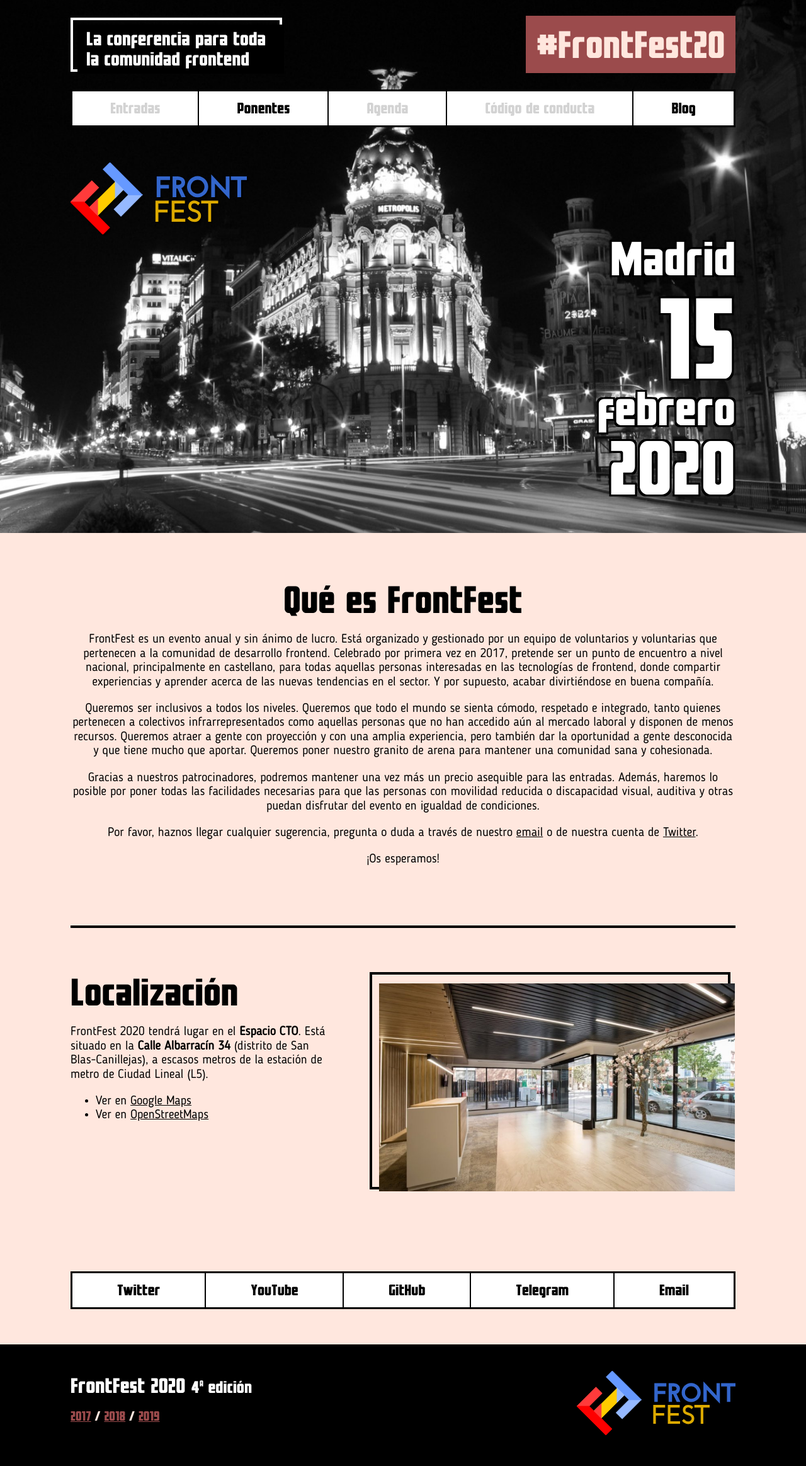
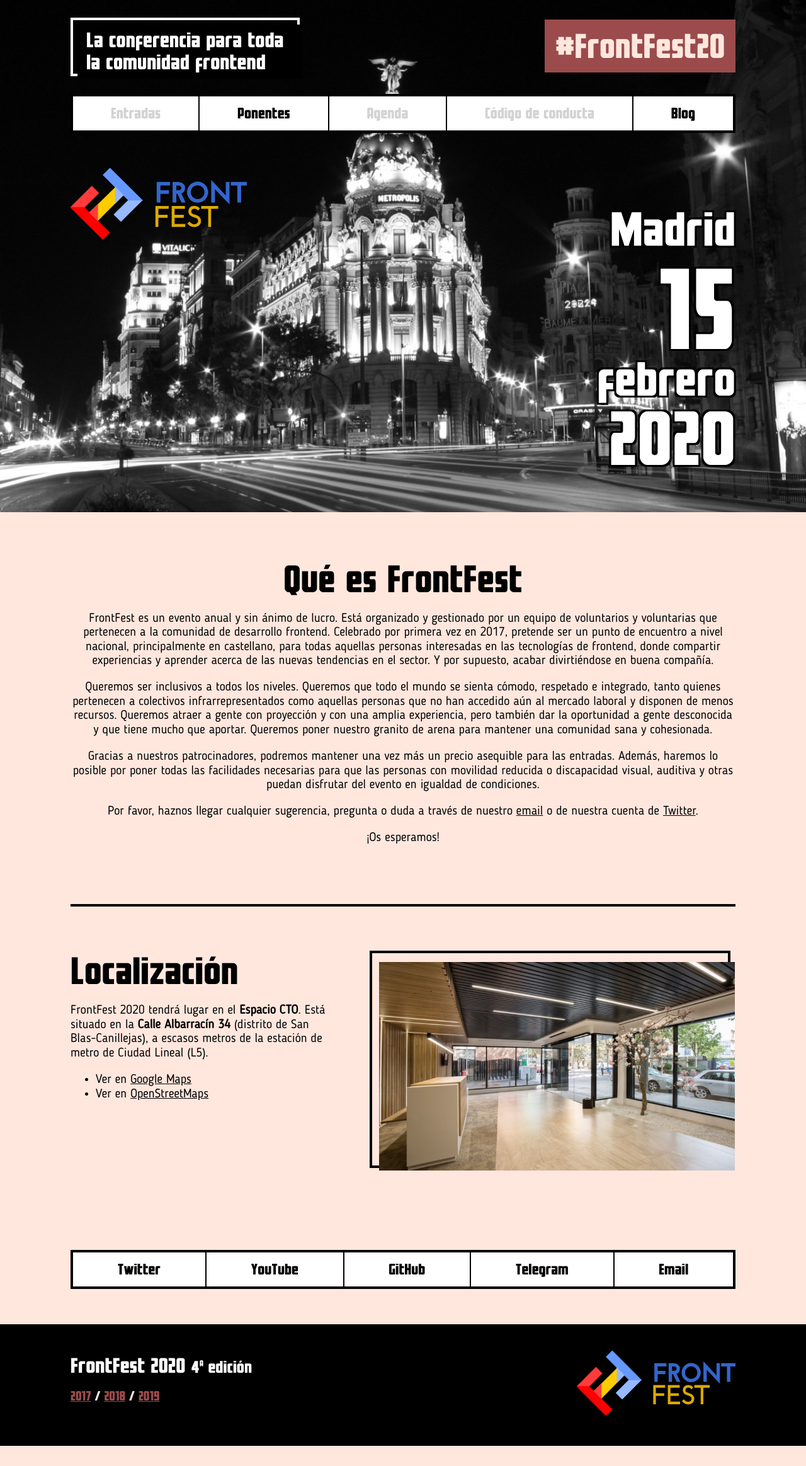
Before and after one commit to frontfest/beta, a Jekyll site: the page built from index.html, in a window 1280 px wide. Shown: the whole page at 63% size. Built offline with Jekyll 4.4.1, drawn with Linux system fonts in a browser that asks for light colours; after the commit the page ends 2295 px from its top, so only the background shows below that.

Commit message:
Responsive

```diff
--- a/assets/css/main.css
+++ b/assets/css/main.css
@@ -23,13 +23,13 @@
     --dark-color: black;
     --primary-color: #FFE7DE;
     --secondary-color: #9B4B4C;
-    --padding-left-right: 2.5rem;
+    --padding-left-right: 2rem;
     --padding-top-bottom: 4rem;
     --padding-top-bottom-small: 2rem;
     --font-relative-size: 75%;
 }
 
-@media (min-width: 48em) {
+@media (min-width: 36em) {
     :root {
         --padding-left-right: 6rem;
         --padding-top-bottom: 4rem;
@@ -113,11 +113,7 @@
     font-weight: normal;
     text-align: right;
     color: white;
-    background-image: url('../img/calleAlcalaBW.jpg');
-    background-repeat: no-repeat;
-    background-position: top center;
-    background-size: cover;
-    background-color: var(--primary-color);
+    background-color: var(--dark-color);
     display: flex;
     flex-direction: column;
     justify-content: space-between;
@@ -125,6 +121,9 @@
 
 @media (min-width: 48em) {
     .big-intro {
+        background-image: url('../img/calleAlcalaBW.jpg');
+        background-position: center center;
+        background-repeat: no-repeat;
         background-position: center center;
         background-size: cover;
     }
@@ -136,7 +135,7 @@
 }
 
 .big-intro-inside-top {
-    padding: var(--padding-top-bottom-small) var(--padding-left-right);
+    padding: var(--padding-top-bottom) var(--padding-left-right);
     padding-top: 2rem;
     display: flex;
     flex-direction: column;
@@ -164,7 +163,7 @@
     color: white;
     flex-direction: column;
     justify-content: flex-end;
-    padding-top: 8rem;
+    padding-top: 4rem;
     text-shadow:
         3px 3px 0 #000,
       -3px -3px 0 #000,
@@ -229,7 +228,7 @@
     margin: 0;
     display: flex;
     flex-wrap: wrap;
-    border: 0.2rem solid var(--dark-color);
+    border: 0.24rem solid var(--dark-color);
 }
 
 .nav > ul > li {
@@ -239,7 +238,7 @@
     text-align: center;
     background: white;
     color: black;
-    border: 0.1rem solid var(--dark-color);
+    border: 0.12rem solid var(--dark-color);
 }
 
 .nav > ul > li > a {
@@ -452,8 +451,14 @@
 .header-inner {
     display: flex;
     flex-wrap: wrap;
-    justify-content: space-between;
+    justify-content: center;
     align-items: center;
+}
+
+@media (min-width: 48em) {
+    .header-inner {
+        justify-content: space-between;
+    }
 }
 
 .header-inner .header-inner-left {
@@ -467,8 +472,8 @@
     position: relative;
     font-family: var(--title-font);
     font-weight: normal;
-    font-size: 2rem;
-    width: 24rem;
+    font-size: 2.2rem;
+    width: 26rem;
     border: 4px solid var(--dark-color);
 }
 
@@ -505,7 +510,7 @@
 }
 
 .header-inner .header-inner-right > div > a {
-    font-size: 4rem;
+    font-size: 3.6rem;
     padding: 1rem 1.2rem;
     background-color: var(--secondary-color);
     text-shadow: none;
```
